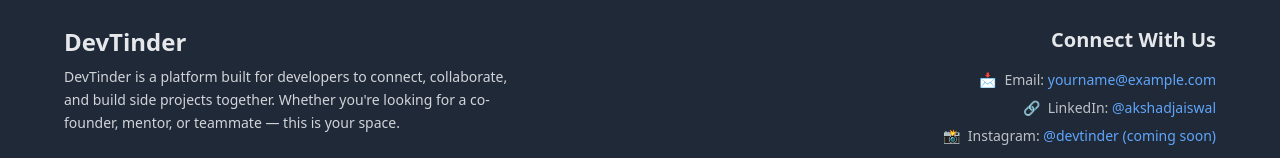
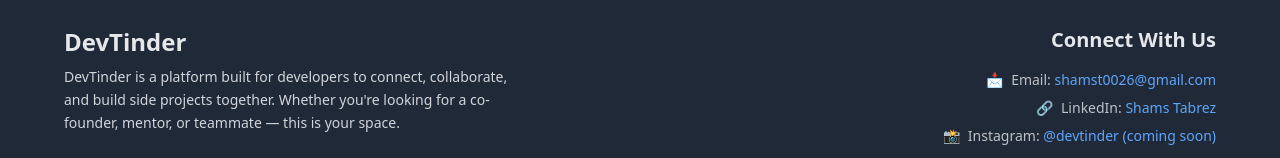
Before and after one commit to ashishku07/Chatterly-frontend, a React (Vite) app: page /connections in a window 1280 px wide. Shown: the part 554-712 px from the top of the page. Built offline with nearby package versions, Linux system fonts and the light colour scheme; no server answers.

Commit message:
homepageupdated

```diff
--- a/index.html
+++ b/index.html
@@ -2,9 +2,14 @@
 <html lang="en">
   <head>
     <meta charset="UTF-8" />
-    <link rel="icon" type="image/svg+xml" href="/vite.svg" />
+    <link rel="icon" type="image/svg+xml" href="src/lgo.png" />
     <meta name="viewport" content="width=device-width, initial-scale=1.0" />
     <title>DevTinder</title>
+    <meta
+      name="description"
+      content="DevTinder - A platform for developers to connect, collaborate and grow together"
+    />
+    <meta name="theme-color" content="#000000" />
   </head>
   <body>
     <div id="root"></div>
--- a/src/components/Footer.jsx
+++ b/src/components/Footer.jsx
@@ -27,7 +27,7 @@
               <span>📩</span>
               <span>
                 <span className="opacity-80">Email:</span>{" "}
-                <span className="text-blue-400">yourname@example.com</span>
+                <span className="text-blue-400">shamst0026@gmail.com</span>
               </span>
             </li>
             <li className="flex items-center gap-2 md:justify-end">
@@ -35,12 +35,12 @@
               <span>
                 <span className="opacity-80">LinkedIn:</span>{" "}
                 <a
-                  href="https://www.linkedin.com/in/akshadsantoshjaiswal"
+                  href="https://www.linkedin.com/in/shams-tabrez-169829167/"
                   target="_blank"
                   rel="noopener noreferrer"
                   className="text-blue-400 hover:underline"
                 >
-                  @akshadjaiswal
+                  Shams Tabrez
                 </a>
               </span>
             </li>
@@ -57,7 +57,7 @@
           <div className="flex md:justify-end gap-5 pt-3">
             {/* GitHub */}
             <a
-              href="https://github.com/akshadjaiswal"
+              href="https://github.com/Shams261"
               target="_blank"
               rel="noopener noreferrer"
               aria-label="GitHub"
@@ -83,7 +83,7 @@
 
             {/* LinkedIn */}
             <a
-              href="https://www.linkedin.com/in/akshadsantoshjaiswal"
+              href="https://www.linkedin.com/in/shams-tabrez-169829167/"
               target="_blank"
               rel="noopener noreferrer"
               aria-label="LinkedIn"
```
Also changed, not shown: src/lgo.png (added).
